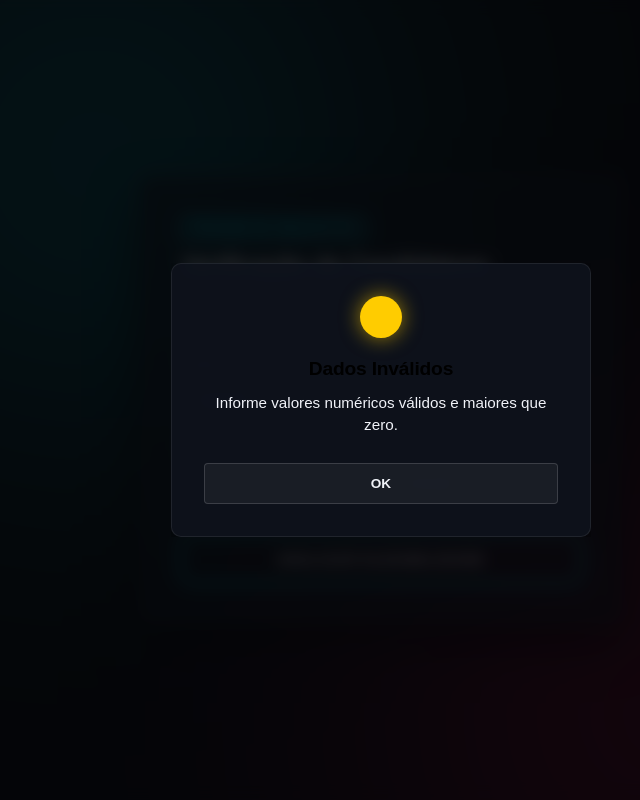
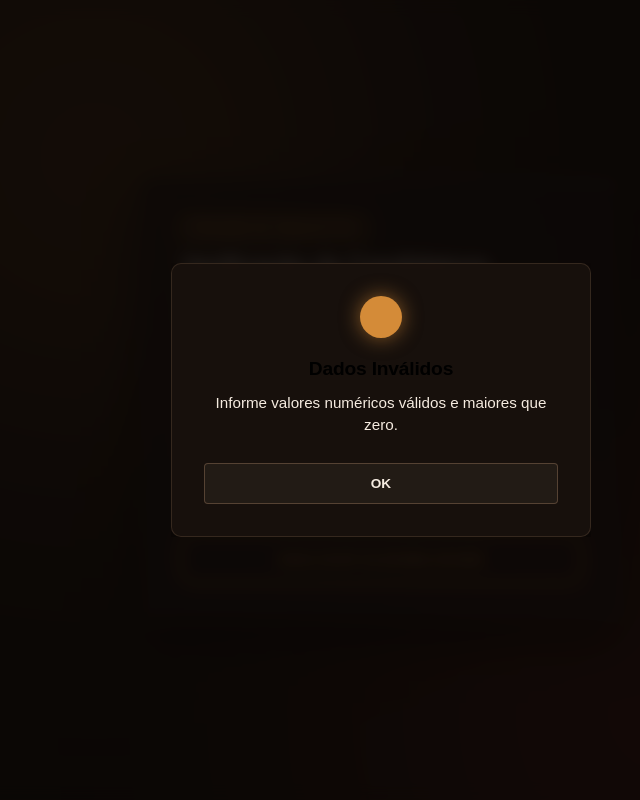
Before and after one commit to Edumarcial/app_teste, a plain HTML site: page index.html in a window 1280 px wide. Both pictures are taken after typing "Sample", "5", "Sample" into the empty fields and a click on the button "ANALISAR ELEGIBILIDADE". Shown: the whole page, without its empty margins (259-899 px from the left). Drawn offline with Linux system fonts and the light colour scheme.

Commit message:
Alterado do modo dark para sépia

```diff
--- a/style.css
+++ b/style.css
@@ -1,19 +1,22 @@
 :root {
-    --bg-dark: #07080c;
-    --card-bg: rgba(16, 20, 31, 0.65);
-    --card-border: rgba(255, 255, 255, 0.08);
-    --input-bg: rgba(255, 255, 255, 0.03);
-    --input-border: rgba(255, 255, 255, 0.12);
+    /* Paleta Sépia Profunda e Superfícies Translúcidas */
+    --bg-dark: #140f0c;
+    --card-bg: rgba(28, 20, 16, 0.7);
+    --card-border: rgba(235, 185, 140, 0.14);
+    --input-bg: rgba(255, 230, 200, 0.04);
+    --input-border: rgba(235, 185, 140, 0.2);
 
-    --neon-cyan: #00f0ff;
-    --neon-cyan-glow: rgba(0, 240, 255, 0.35);
-    --neon-magenta: #ff0055;
-    --neon-magenta-glow: rgba(255, 0, 85, 0.35);
-    --neon-green: #00ff88;
-    --neon-green-glow: rgba(0, 255, 136, 0.35);
+    /* Neon em Espectro Âmbar / Ouro / Cobre */
+    --neon-amber: #ffaa33;
+    --neon-amber-glow: rgba(255, 170, 51, 0.4);
+    --neon-copper: #e04424;
+    --neon-copper-glow: rgba(224, 68, 36, 0.4);
+    --neon-gold: #ffd15c;
+    --neon-gold-glow: rgba(255, 209, 92, 0.4);
 
-    --text-primary: #f0f2f8;
-    --text-secondary: #8c93a8;
+    /* Tipografia Arial */
+    --text-primary: #f5ebe0;
+    --text-secondary: #a89485;
 }
 
 * {
@@ -35,7 +38,7 @@ body {
     overflow-x: hidden;
 }
 
-/* Luzes dinâmicas de fundo */
+/* Halos de luz de fundo sépia */
 .ambient-glow {
     position: fixed;
     width: 450px;
@@ -44,20 +47,20 @@ body {
     filter: blur(140px);
     z-index: 0;
     pointer-events: none;
-    opacity: 0.45;
+    opacity: 0.4;
     animation: drift 12s ease-in-out infinite alternate;
 }
 
 .glow-top {
     top: -100px;
     left: 10%;
-    background: var(--neon-cyan);
+    background: var(--neon-amber);
 }
 
 .glow-bottom {
     bottom: -100px;
     right: 10%;
-    background: var(--neon-magenta);
+    background: var(--neon-copper);
     animation-delay: -6s;
 }
 
@@ -66,7 +69,7 @@ body {
     100% { transform: translateY(40px) scale(1.15); }
 }
 
-/* Painel estilo Glassmorphism Arial Transparente */
+/* Painel estilo Glassmorphism Sépia Transparente */
 .surface-panel {
     position: relative;
     z-index: 1;
@@ -78,13 +81,13 @@ body {
     -webkit-backdrop-filter: blur(24px);
     border-radius: 12px;
     padding: 2.5rem;
-    box-shadow: 0 20px 50px rgba(0, 0, 0, 0.6),
-                inset 0 1px 0 rgba(255, 255, 255, 0.1);
+    box-shadow: 0 20px 50px rgba(0, 0, 0, 0.7),
+                inset 0 1px 0 rgba(255, 230, 200, 0.15);
     transition: border-color 0.3s ease;
 }
 
 .surface-panel:hover {
-    border-color: rgba(255, 255, 255, 0.18);
+    border-color: rgba(235, 185, 140, 0.3);
 }
 
 .panel-header {
@@ -96,12 +99,12 @@ body {
     font-size: 0.65rem;
     font-weight: 900;
     letter-spacing: 0.15em;
-    color: var(--neon-cyan);
-    border: 1px solid var(--neon-cyan);
+    color: var(--neon-amber);
+    border: 1px solid var(--neon-amber);
     padding: 0.25rem 0.5rem;
     border-radius: 2px;
     margin-bottom: 0.8rem;
-    box-shadow: 0 0 10px var(--neon-cyan-glow);
+    box-shadow: 0 0 10px var(--neon-amber-glow);
 }
 
 h1 {
@@ -163,13 +166,13 @@ input {
 }
 
 input::placeholder {
-    color: rgba(255, 255, 255, 0.2);
+    color: rgba(245, 235, 224, 0.25);
 }
 
 input:focus {
-    background-color: rgba(255, 255, 255, 0.06);
-    border-color: var(--neon-cyan);
-    box-shadow: 0 0 12px var(--neon-cyan-glow);
+    background-color: rgba(255, 230, 200, 0.08);
+    border-color: var(--neon-amber);
+    box-shadow: 0 0 12px var(--neon-amber-glow);
 }
 
 /* Ação do Botão Principal */
@@ -178,9 +181,9 @@ button#btn-submit {
     margin-top: 0.75rem;
     padding: 0.9rem;
     background: transparent;
-    border: 1px solid var(--neon-cyan);
+    border: 1px solid var(--neon-amber);
     border-radius: 6px;
-    color: #ffffff;
+    color: var(--neon-amber);
     font-size: 0.85rem;
     font-weight: 700;
     text-transform: uppercase;
@@ -188,13 +191,13 @@ button#btn-submit {
     cursor: pointer;
     overflow: hidden;
     transition: all 0.3s cubic-bezier(0.2, 0.8, 0.2, 1);
-    box-shadow: inset 0 0 0 rgba(0, 240, 255, 0), 0 0 15px var(--neon-cyan-glow);
+    box-shadow: inset 0 0 0 rgba(255, 170, 51, 0), 0 0 15px var(--neon-amber-glow);
 }
 
 button#btn-submit:hover {
-    background: var(--neon-cyan);
-    color: #000000;
-    box-shadow: 0 0 25px var(--neon-cyan);
+    background: var(--neon-amber);
+    color: #140f0c;
+    box-shadow: 0 0 25px var(--neon-amber);
     transform: translateY(-2px);
 }
 
@@ -202,7 +205,7 @@ button#btn-submit:active {
     transform: translateY(0);
 }
 
-/* Modal Feedback Pop-up */
+/* Modal Feedback Pop-up Sépia */
 .modal-dialog {
     border: none;
     background: transparent;
@@ -213,19 +216,19 @@ button#btn-submit:active {
 }
 
 .modal-dialog::backdrop {
-    background: rgba(4, 5, 8, 0.8);
+    background: rgba(10, 7, 5, 0.85);
     backdrop-filter: blur(8px);
     -webkit-backdrop-filter: blur(8px);
 }
 
 .modal-content {
-    background: rgba(14, 18, 28, 0.95);
+    background: rgba(24, 17, 13, 0.96);
     border: 1px solid var(--card-border);
     border-radius: 10px;
     padding: 2rem;
     text-align: center;
     position: relative;
-    box-shadow: 0 25px 50px -12px rgba(0, 0, 0, 0.85);
+    box-shadow: 0 25px 50px -12px rgba(0, 0, 0, 0.9);
     animation: modalScale 0.2s cubic-bezier(0.16, 1, 0.3, 1);
 }
 
@@ -242,18 +245,18 @@ button#btn-submit:active {
 }
 
 .modal-content.aprovado .status-indicator {
-    background: var(--neon-green);
-    box-shadow: 0 0 20px var(--neon-green);
+    background: var(--neon-gold);
+    box-shadow: 0 0 20px var(--neon-gold);
 }
 
 .modal-content.reprovado .status-indicator {
-    background: var(--neon-magenta);
-    box-shadow: 0 0 20px var(--neon-magenta);
+    background: var(--neon-copper);
+    box-shadow: 0 0 20px var(--neon-copper);
 }
 
 .modal-content.atencao .status-indicator {
-    background: #ffcc00;
-    box-shadow: 0 0 20px rgba(255, 204, 0, 0.6);
+    background: #d48b38;
+    box-shadow: 0 0 20px rgba(212, 139, 56, 0.6);
 }
 
 .modal-content h2 {
@@ -271,8 +274,8 @@ button#btn-submit:active {
 .btn-modal {
     width: 100%;
     padding: 0.75rem;
-    background: rgba(255, 255, 255, 0.05);
-    border: 1px solid rgba(255, 255, 255, 0.15);
+    background: rgba(255, 230, 200, 0.05);
+    border: 1px solid rgba(235, 185, 140, 0.25);
     border-radius: 4px;
     color: var(--text-primary);
     font-weight: 700;
@@ -282,9 +285,9 @@ button#btn-submit:active {
 }
 
 .btn-modal:hover {
-    background: #ffffff;
-    color: #000000;
-    border-color: #ffffff;
+    background: var(--neon-amber);
+    color: #140f0c;
+    border-color: var(--neon-amber);
 }
 
 @media (max-width: 480px) {
```
